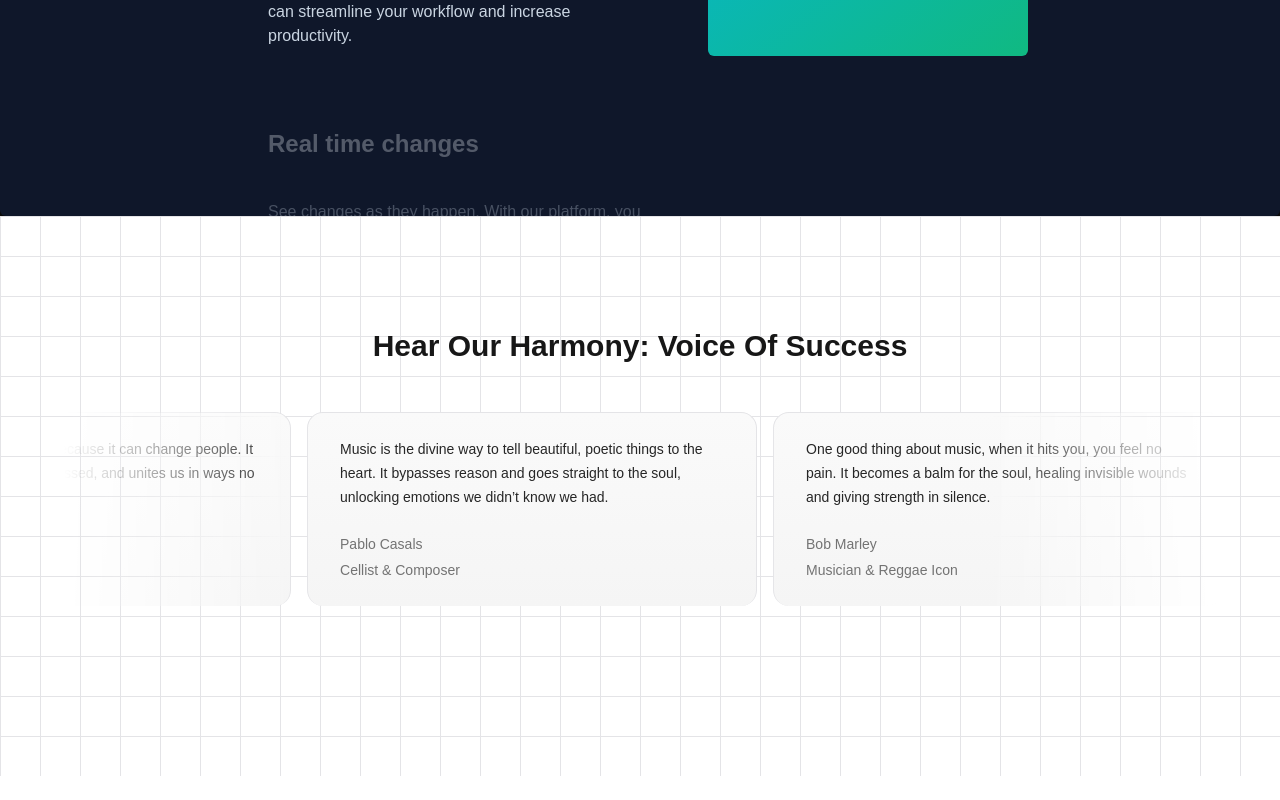
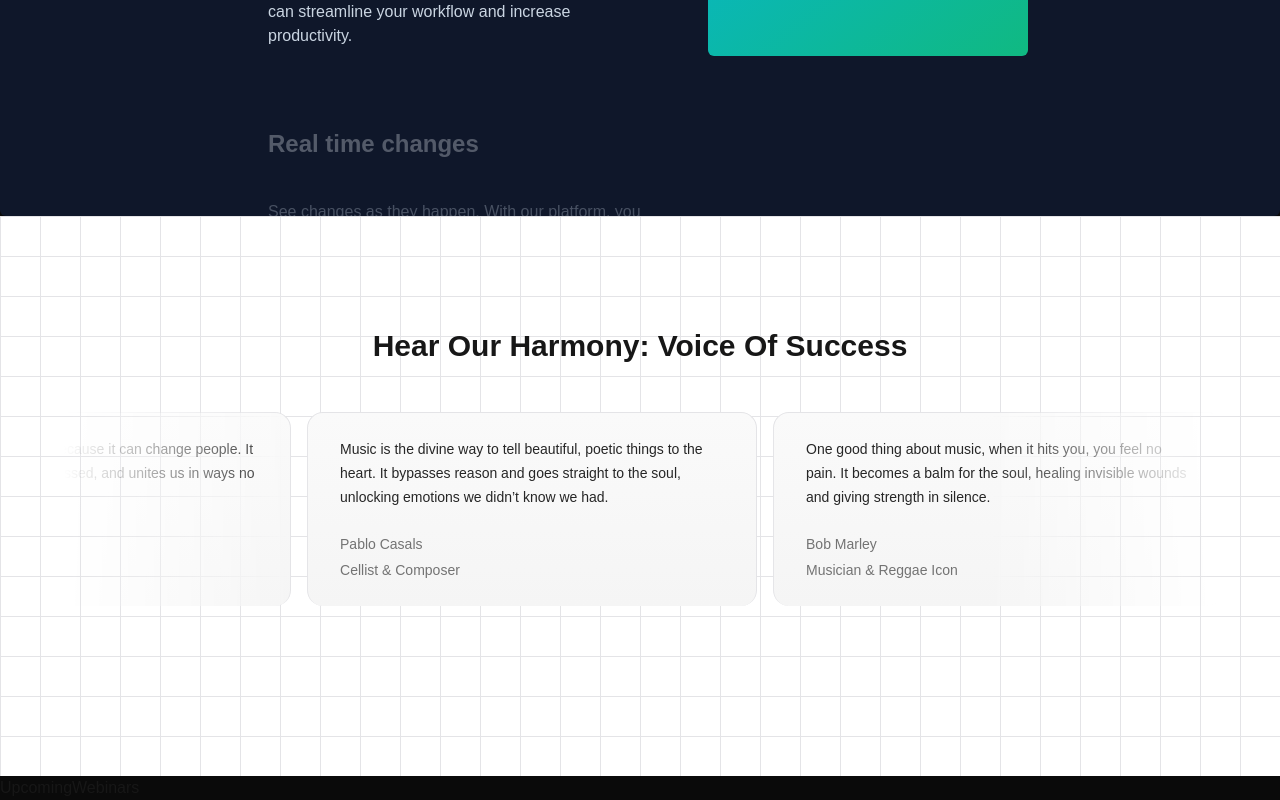
Before and after one commit to adityasinghchouhan1/Musicnext, a Next.js app: page / in a window 1280 px wide. Shown: the part 1628-2428 px from the top of the page. Before the commit the page ends 2404 px from the top, so only its background shows below. Built offline with nearby package versions, Linux system fonts and the light colour scheme.

Commit message:
creating UpcomingWebinars component

```diff
--- /dev/null
+++ b/src/app/components/UpcomingWebinars.tsx
@@ -0,0 +1,9 @@
+'use client'
+
+const UpcomingWebinars = () => {
+  return (
+    <div>UpcomingWebinars</div>
+  )
+}
+
+export default UpcomingWebinars
--- a/src/app/page.tsx
+++ b/src/app/page.tsx
@@ -1,6 +1,7 @@
 import FeacturesCourses from "./components/FeacturesCourses";
 import HeroSection from "./components/HeroSection";
 import MSchoolTesimonialCards from "./components/TesimonialCards";
+import UpcomingWebinars from "./components/UpcomingWebinars";
 import WhyChooseUs from './components/WhyChooseUs'
 
 export default function Home(){
@@ -10,6 +11,7 @@ export default function Home(){
     <FeacturesCourses/>
     <WhyChooseUs/>
     <MSchoolTesimonialCards/>
+    <UpcomingWebinars/>
 </main>
   )
 }
```
